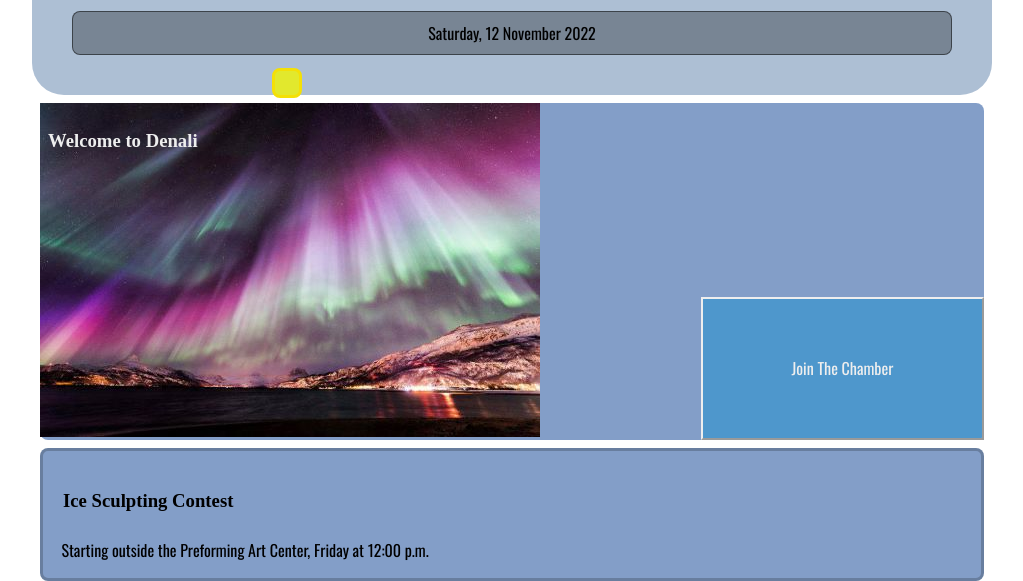
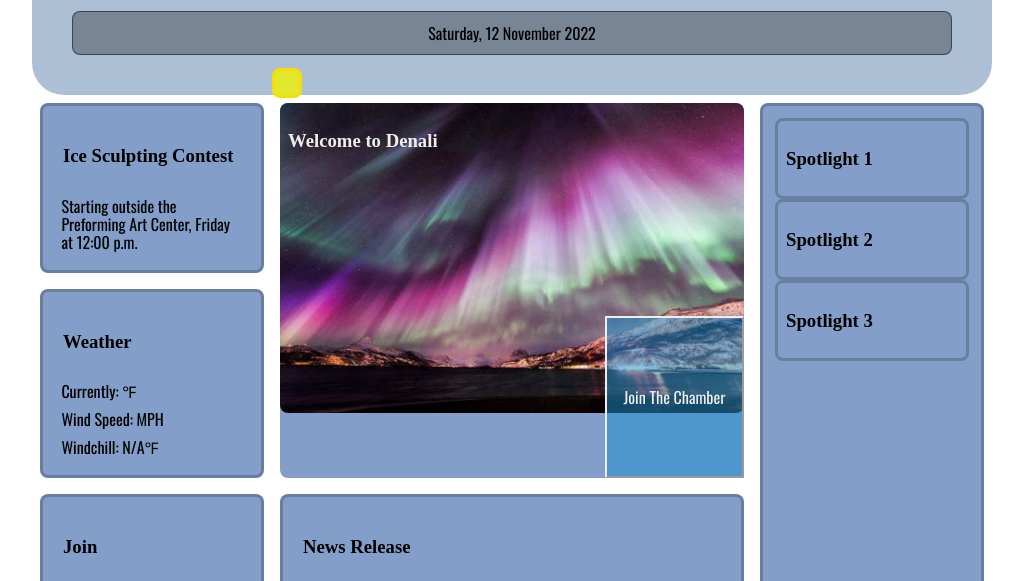
Before and after one commit to nic-is-hoppi/wdd230, a plain HTML site: page chamber/index.html in a window 1280 px wide. Shown: the part 140-721 px from the top of the page, without its empty margins (128-1151 px from the left). Drawn offline with nearby package versions, Linux system fonts and the light colour scheme; a web font is replaced by a local one.

Commit message:
Fix to Home

```diff
--- a/chamber/index.html
+++ b/chamber/index.html
@@ -40,11 +40,7 @@
       <main class="indexMain">
         <div id="banner"></div>
         <section id="hero">
-          <picture>
-            <source media="(min-width:650px)" srcset="images/northern_lights_small-min.jpg">
-            <source media="(min-width:465px)" srcset="images/northern_lights_small-min.jpg">
             <img src="images/northern_lights_small-min.jpg" alt="Northern Lights over Cook Inlet photo credit to John Hopkinson">
-          </picture>
           <h3>Welcome to Denali</h3>
           <button>Join The Chamber</button>
         </section>
--- a/chamber/styles/base.css
+++ b/chamber/styles/base.css
@@ -167,7 +167,7 @@ footer h5, p{
     grid-template-columns: 70% 30%;
 }
 
-#hero picture{
+#hero img{
     grid-area: 1/1/3/3;
     width: 100%;
     border-radius: .5rem;
--- a/chamber/styles/large.css
+++ b/chamber/styles/large.css
@@ -32,6 +32,10 @@
         color: #000;
     }
 
+    .indexMain{
+        grid-template-columns: 1fr 1fr 1fr 1fr;
+    }
+
     #banner{
         position: absolute;
         top: 13rem;
--- a/chamber/styles/medium.css
+++ b/chamber/styles/medium.css
@@ -14,6 +14,10 @@ nav{
     margin:.5rem;
 }
 
+.indexMain{
+    display: grid;
+    grid-template-columns: 70% 30%;
+}
 
 #banner{
     position: absolute;
```
